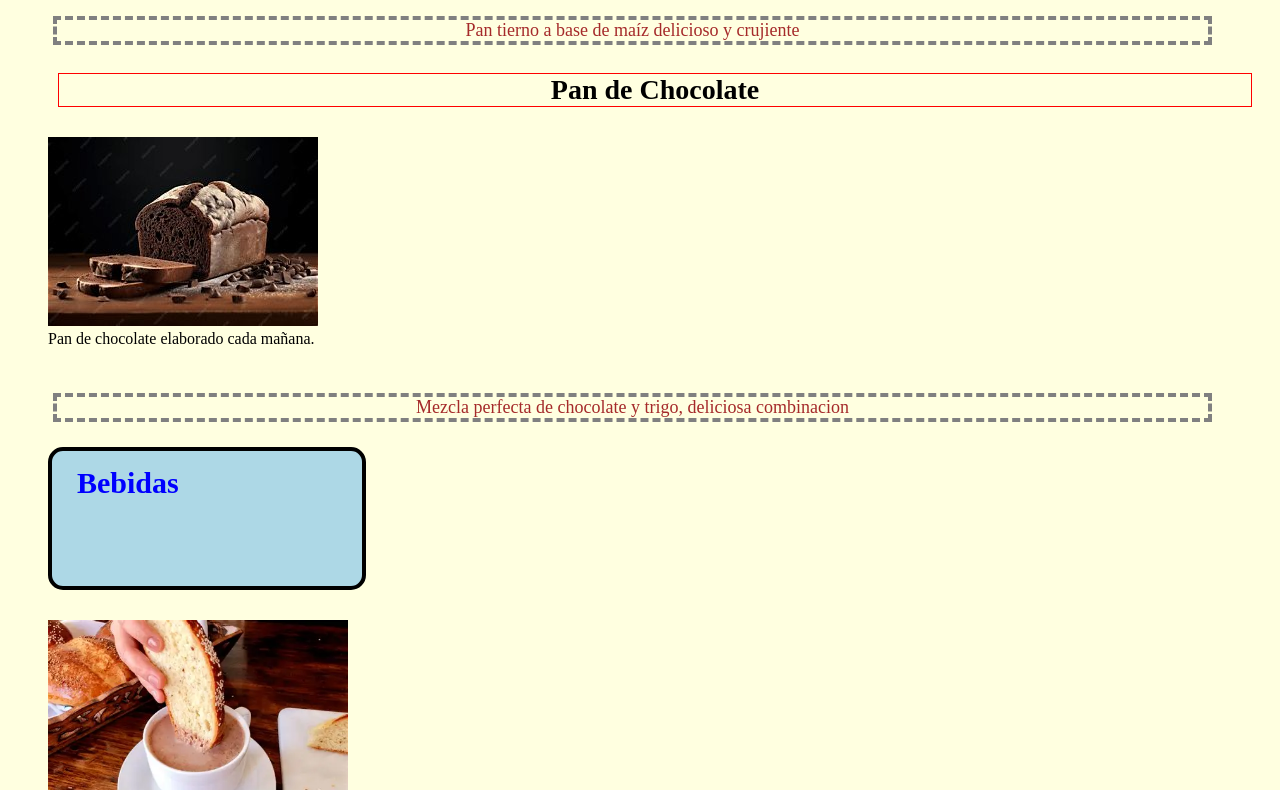
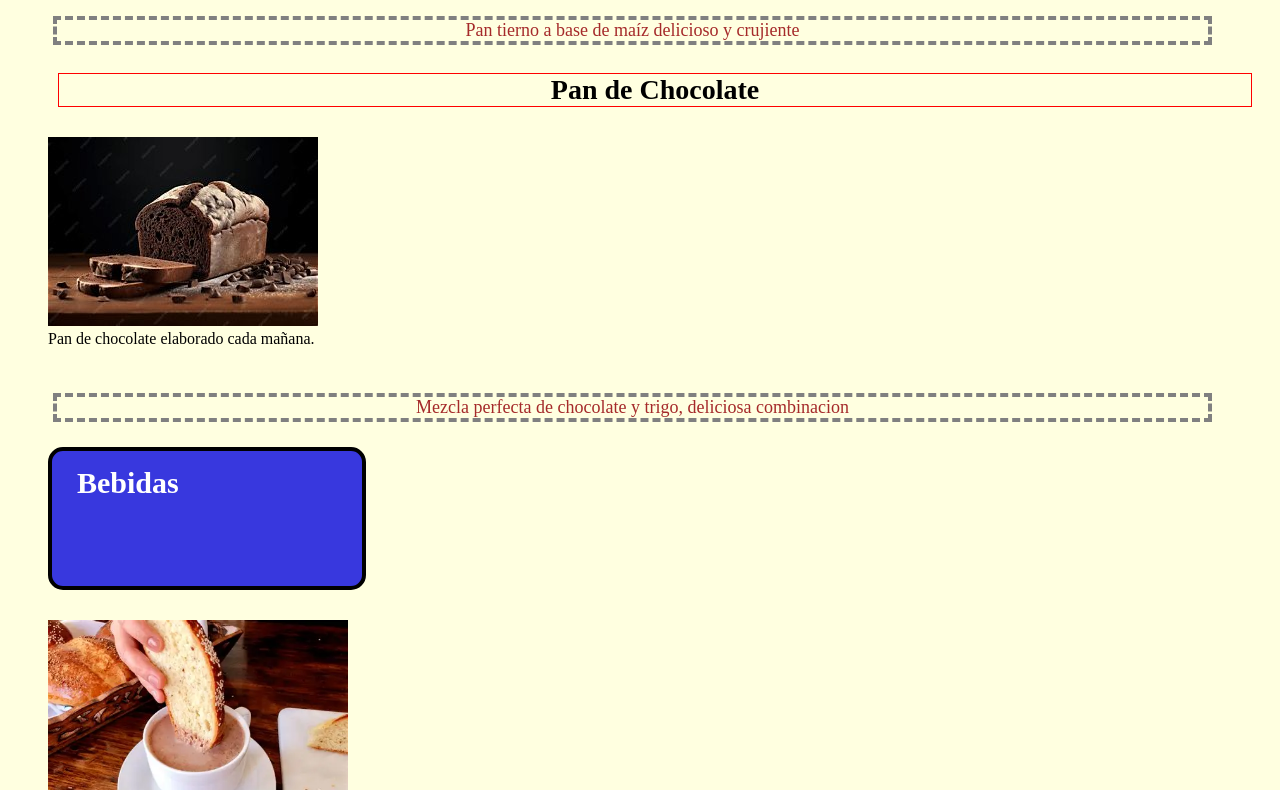
Before and after one commit to JOHNDEV2688/panes, a plain HTML site: page frontend/index.html in a window 1280 px wide. Shown: the part 1856-2646 px from the top of the page. Drawn offline with Linux system fonts and the light colour scheme.

```diff
--- a/frontend/style.css
+++ b/frontend/style.css
@@ -33,10 +33,10 @@ p {
 
 
 h2 {
-    color: blue;
+    color: white;
     font-size: 30px;
     text-align: left;
-    background-color: lightblue;
+    background-color:rgb(56, 56, 222) ;
     border: 4px solid black;
     border-radius: 15px;
     padding-top: 15px;
@@ -50,9 +50,6 @@ h2 {
     box-sizing: content-box;
     width: 250px;
     height: 100px;
-
-
-
 }
 
 h3 {
```
